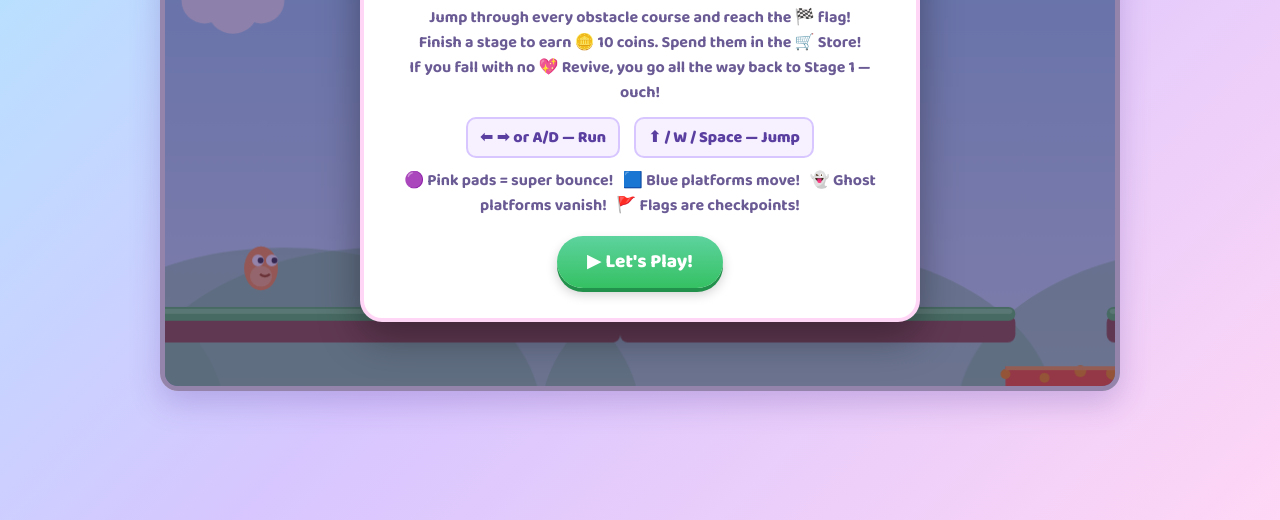
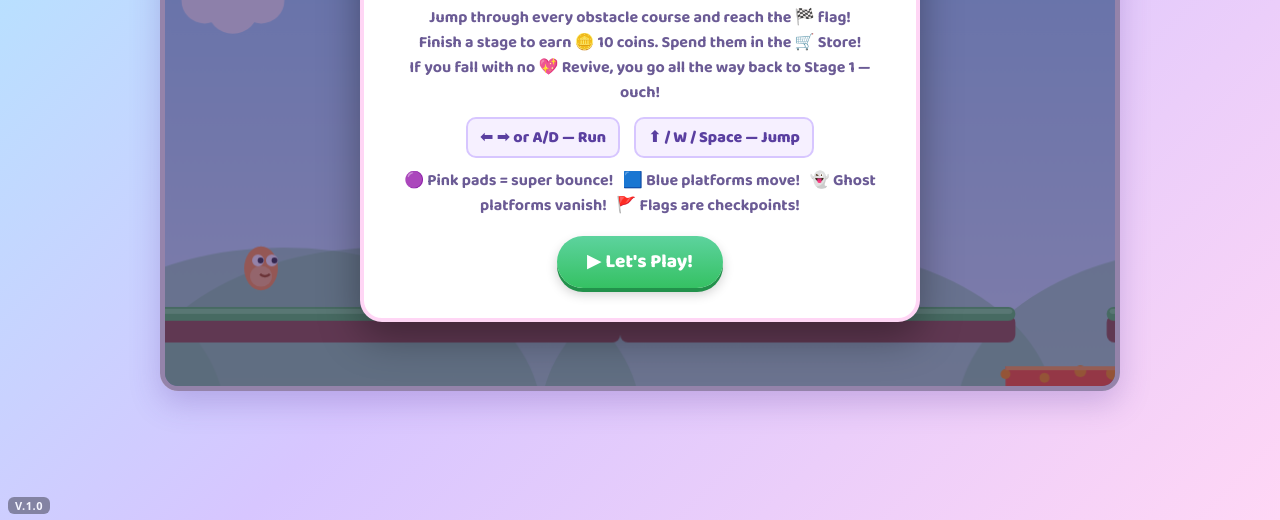
Before and after one commit to alanzwwang/ObbyGame, a plain HTML site: page index.html in a window 1280 px wide. Shown: the part 280-800 px from the top of the page. Drawn offline with Linux system fonts and the light colour scheme.

Commit message:
Add version tag V.1.0
Co-Authored-By: Claude Opus 5.5 <noreply@anthropic.com>

```diff
--- a/index.html
+++ b/index.html
@@ -967,5 +967,6 @@ updateHUD();
 loadStage(save.stage);
 loop();
 </script>
+<div id="game-version" aria-label="Game version" style="position:fixed;left:8px;bottom:6px;z-index:2147483647;pointer-events:none;font:700 11px/1 system-ui,sans-serif;letter-spacing:.5px;color:#fff;background:rgba(0,0,0,.45);padding:3px 7px;border-radius:6px;opacity:.8">V.1.0</div>
 </body>
 </html>
```
Also changed, not shown: 1 other file.
